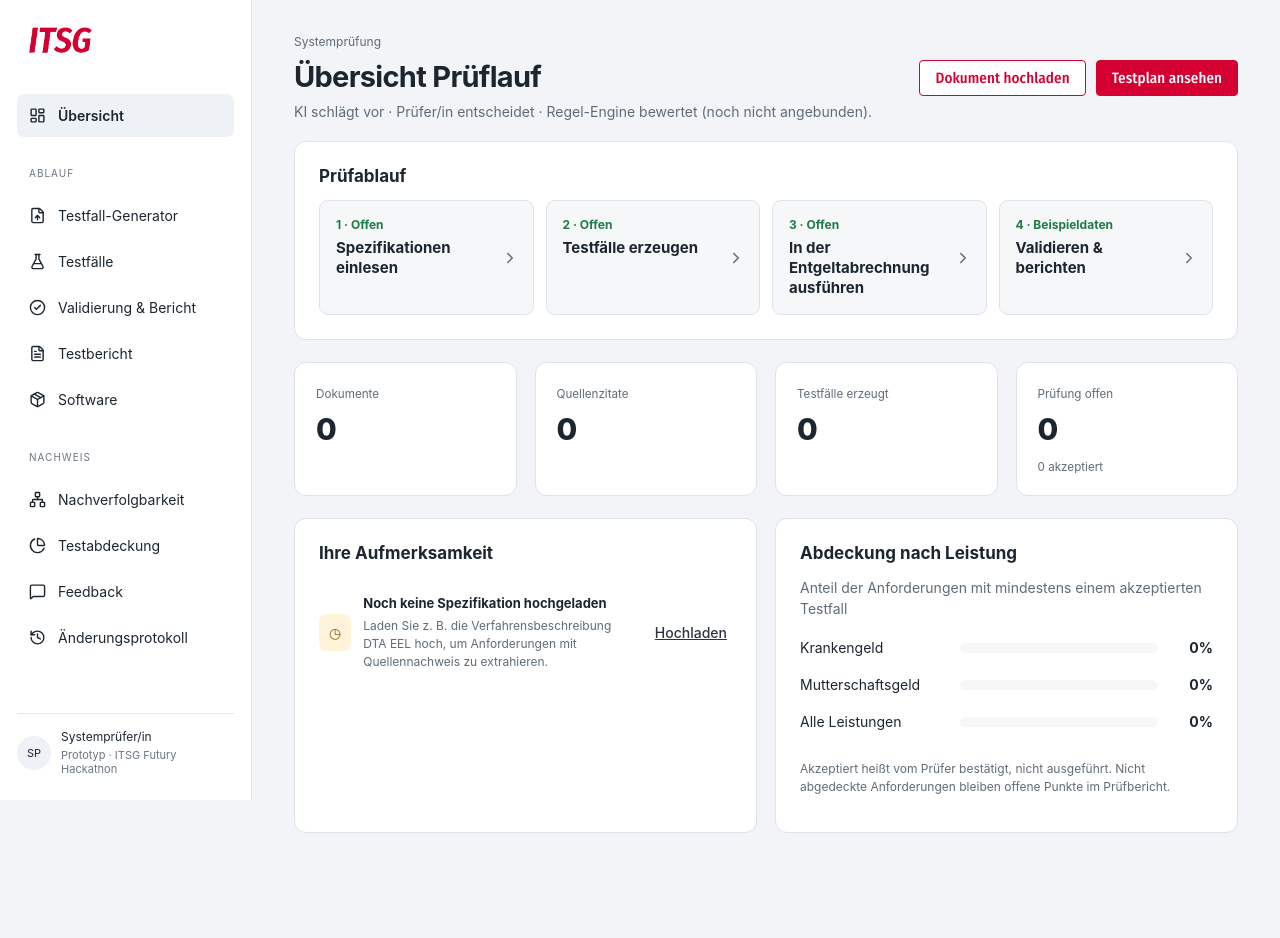
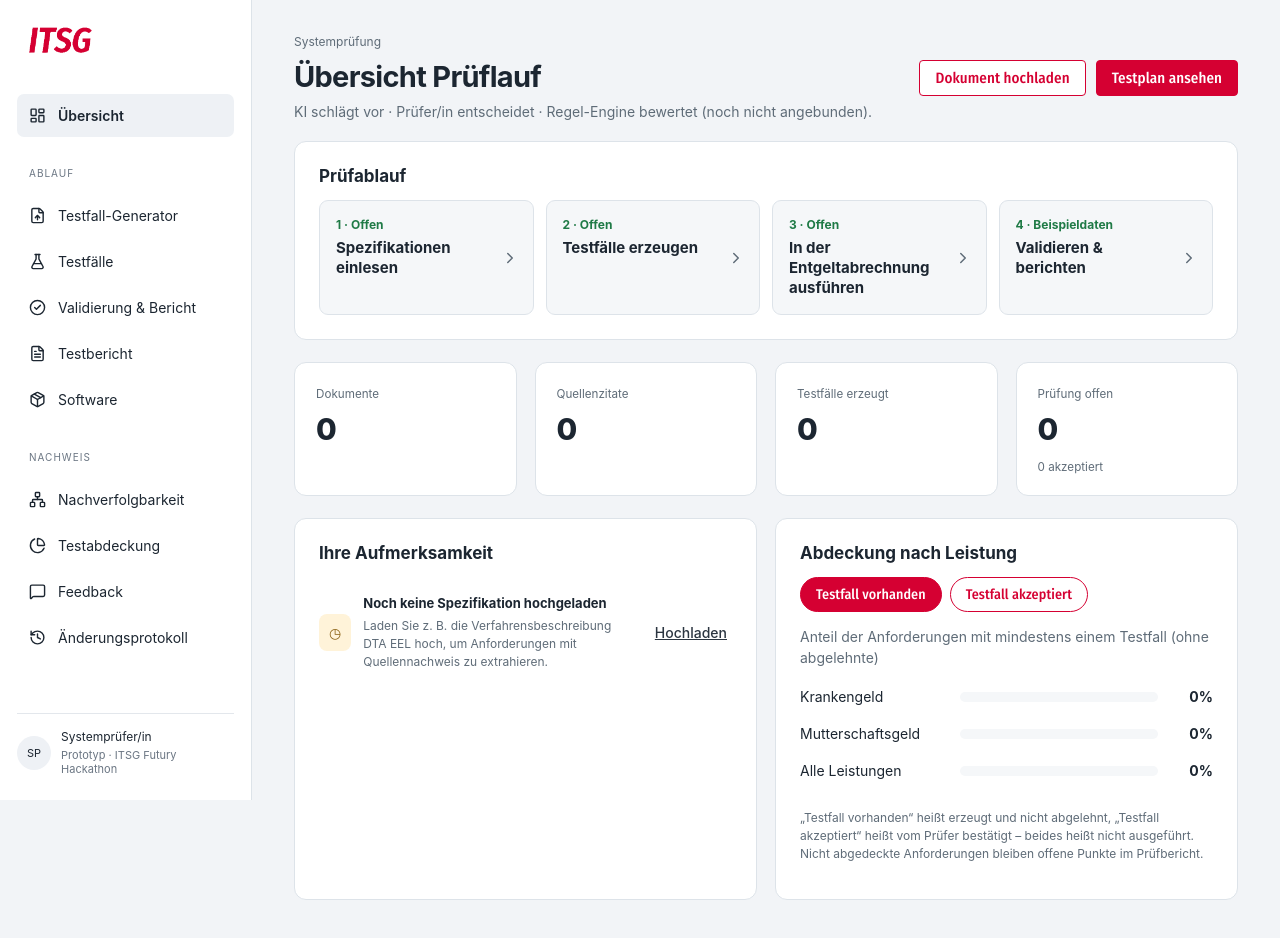
Before and after one commit to Abaronkyouller/futury-2026, a React (Vite) app: page / in a window 1280 px wide. Shown: the top 938 px of the page. Built offline with nearby package versions, Linux system fonts and the light colour scheme.

Commit message:
adjust coverage

```diff
--- a/src/features.css
+++ b/src/features.css
@@ -513,3 +513,6 @@ button.covdoc:hover:not(:disabled) { background: var(--primary-tint); border-col
 .covreqs ul { margin: 4px 0 0; padding-left: 18px; display: flex; flex-direction: column; gap: 4px; }
 .covreqs li li { display: list-item; }
 @media (max-width: 1000px) { .covkpis { grid-template-columns: repeat(2, minmax(0, 1fr)); } }
+
+/* Metric switch in "Abdeckung nach Leistung" (Übersicht) */
+.metricswitch { margin: 6px 0 4px; }
--- a/src/pages/CoveragePage.tsx
+++ b/src/pages/CoveragePage.tsx
@@ -169,7 +169,7 @@ export function CoveragePage() {
                 {docs.map((d) => (
                   <button key={d.source.id} className="covdoc" onClick={() => { setDocFilter(d.source.id); setPage(1); }} title="Nur dieses Dokument anzeigen">
                     <span className="covdocname">{d.source.name}</span>
-                    {!d.source.loaded && <span className="muted small">{d.source.sample ? "ohne Quelldokument" : "Originaldokument nicht geladen – nur Abschnitte mit Anforderungen"}</span>}
+                    {/* {!d.source.loaded && <span className="muted small">{d.source.sample ? "ohne Quelldokument" : "Originaldokument nicht geladen – nur Abschnitte mit Anforderungen"}</span>} */}
                     <span className="muted small">Abschnitte {d.sectionsWithCases}/{d.sections.length}</span>
                     <Bar value={percent(d.sectionsWithCases, d.sections.length)} />
                     <b>{percent(d.sectionsWithCases, d.sections.length)} %</b>
--- a/src/pages/Overview.tsx
+++ b/src/pages/Overview.tsx
@@ -1,9 +1,25 @@
+import { useState } from "react";
 import { useNavigate } from "react-router-dom";
 import { ChevronRight } from "lucide-react";
 import { Header } from "../components/Header";
 import { Panel } from "../components/Panel";
+import { Pager } from "../components/Pager";
 import { useDocuments } from "../state/documentContext";
 import { useReviewStore } from "../state/reviewContext";
+
+/** Entries per page in "Abdeckung nach Leistung". */
+const COVERAGE_PER_PAGE = 5;
+/**
+ * Metrics for "Abdeckung nach Leistung" (share of requirements per benefit):
+ * - "Testfall vorhanden": at least one test case that was not rejected
+ * - "Testfall akzeptiert": at least one test case accepted by the examiner
+ */
+const COVERAGE_METRICS = ["Testfall vorhanden", "Testfall akzeptiert"] as const;
+type CoverageMetric = (typeof COVERAGE_METRICS)[number];
+const METRIC_HINT: Record<CoverageMetric, string> = {
+  "Testfall vorhanden": "Anteil der Anforderungen mit mindestens einem Testfall (ohne abgelehnte)",
+  "Testfall akzeptiert": "Anteil der Anforderungen mit mindestens einem vom Prüfer akzeptierten Testfall",
+};
 
 type Step = { name: string; status: string; path: string; warn?: boolean };
 type Attention = { title: string; desc: string; action: string; path: string; danger?: boolean };
@@ -14,6 +30,9 @@ type Attention = { title: string; desc: string; action: string; path: string; da
  * validation are not connected yet and say so.
  */
 export function Overview() {
+  const [coveragePage, setCoveragePage] = useState(1);
+  const [metric, setMetric] = useState<CoverageMetric>("Testfall vorhanden");
+  const [onlyDocs, setOnlyDocs] = useState(true);
   const nav = useNavigate();
   const { documents } = useDocuments();
   const { requirements, cases } = useReviewStore();
@@ -64,12 +83,19 @@ export function Overview() {
       : []),
   ];
 
-  const benefits = [...new Set(requirements.map((r) => r.benefit))];
+  // Sample requirements (no uploaded source) are left out when documents exist and the switch is on.
+  const scoped = onlyDocs && docReqs.length > 0 ? docReqs : requirements;
+  const counting = metric === "Testfall akzeptiert" ? accepted : cases.filter((c) => c.review.decision !== "Abgelehnt");
+  const benefits = [...new Set(scoped.map((r) => r.benefit))];
   const coverage = benefits.map((b) => {
-    const reqs = requirements.filter((r) => r.benefit === b);
-    const covered = reqs.filter((r) => accepted.some((c) => c.requirementId === r.id)).length;
+    const reqs = scoped.filter((r) => r.benefit === b);
+    const covered = reqs.filter((r) => counting.some((c) => c.requirementId === r.id)).length;
     return { benefit: b, covered, total: reqs.length, pct: Math.round((covered / reqs.length) * 100) };
   });
+
+  // "Abdeckung nach Leistung" is paginated: at most COVERAGE_PER_PAGE entries per page.
+  const coveragePages = Math.max(1, Math.ceil(coverage.length / COVERAGE_PER_PAGE));
+  const coveragePageNow = Math.min(coveragePage, coveragePages);
 
   return (
     <>
@@ -136,8 +162,19 @@ export function Overview() {
         </Panel>
         <Panel>
           <h3>Abdeckung nach Leistung</h3>
-          <p className="muted">Anteil der Anforderungen mit mindestens einem akzeptierten Testfall</p>
-          {coverage.map((c) => (
+          <div className="filters metricswitch">
+            {COVERAGE_METRICS.map((m) => (
+              <button key={m} className={metric === m ? "selected" : ""} onClick={() => { setMetric(m); setCoveragePage(1); }}>{m}</button>
+            ))}
+            {docReqs.length > 0 && (
+              <label className="checkrow">
+                <input type="checkbox" checked={onlyDocs} onChange={(e) => { setOnlyDocs(e.target.checked); setCoveragePage(1); }} />
+                Nur hochgeladene Dokumente
+              </label>
+            )}
+          </div>
+          <p className="muted">{METRIC_HINT[metric]}{onlyDocs && docReqs.length > 0 ? " · ohne Beispieldaten" : ""}</p>
+          {coverage.slice((coveragePageNow - 1) * COVERAGE_PER_PAGE, coveragePageNow * COVERAGE_PER_PAGE).map((c) => (
             <div className="coverage" key={c.benefit}>
               <span>{c.benefit}</span>
               <div className="track">
@@ -146,7 +183,8 @@ export function Overview() {
               <b title={`${c.covered} von ${c.total}`}>{c.pct}%</b>
             </div>
           ))}
-          <p className="muted foot">Akzeptiert heißt vom Prüfer bestätigt, nicht ausgeführt. Nicht abgedeckte Anforderungen bleiben offene Punkte im Prüfbericht.</p>
+          {coveragePages > 1 && <Pager page={coveragePageNow} pageCount={coveragePages} total={coverage.length} unit="Leistung(en)" onPage={setCoveragePage} />}
+          <p className="muted foot">„Testfall vorhanden“ heißt erzeugt und nicht abgelehnt, „Testfall akzeptiert“ heißt vom Prüfer bestätigt – beides heißt nicht ausgeführt. Nicht abgedeckte Anforderungen bleiben offene Punkte im Prüfbericht.</p>
         </Panel>
       </div>
     </>
```
Also changed, not shown: 1 other file (tests, documents, lock files or other folders).
